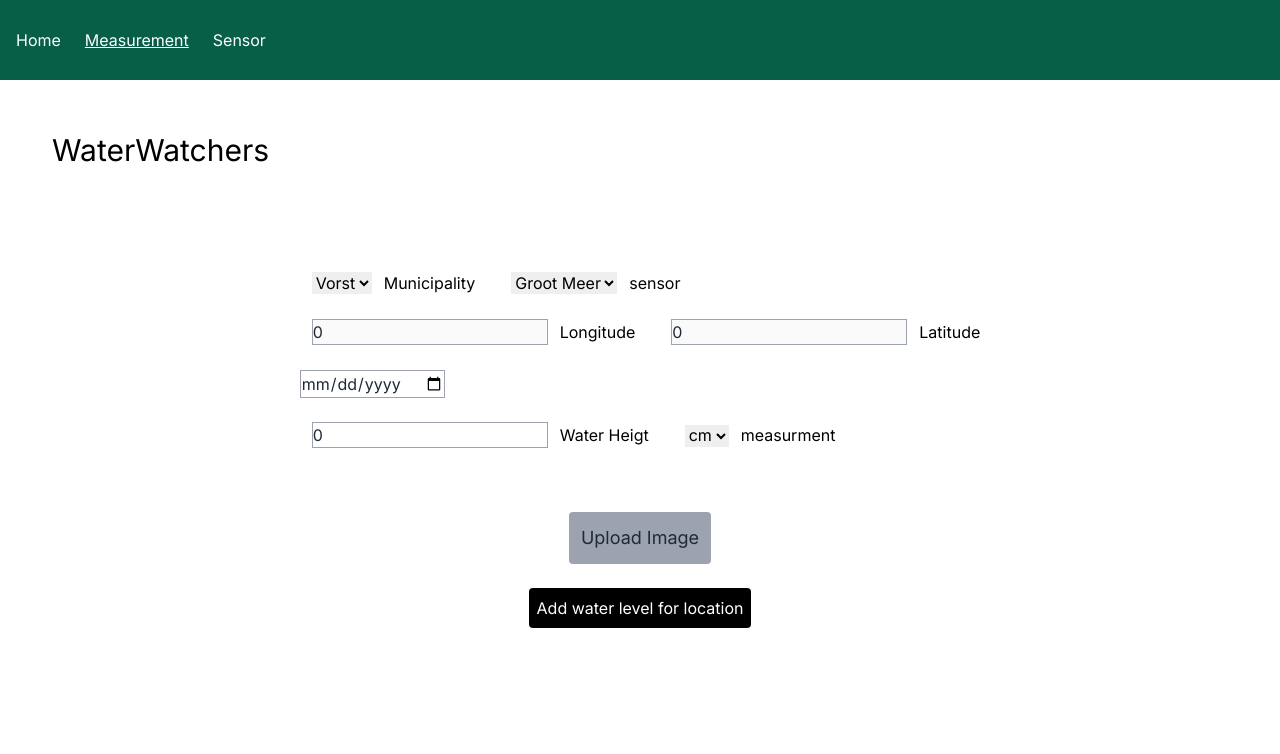
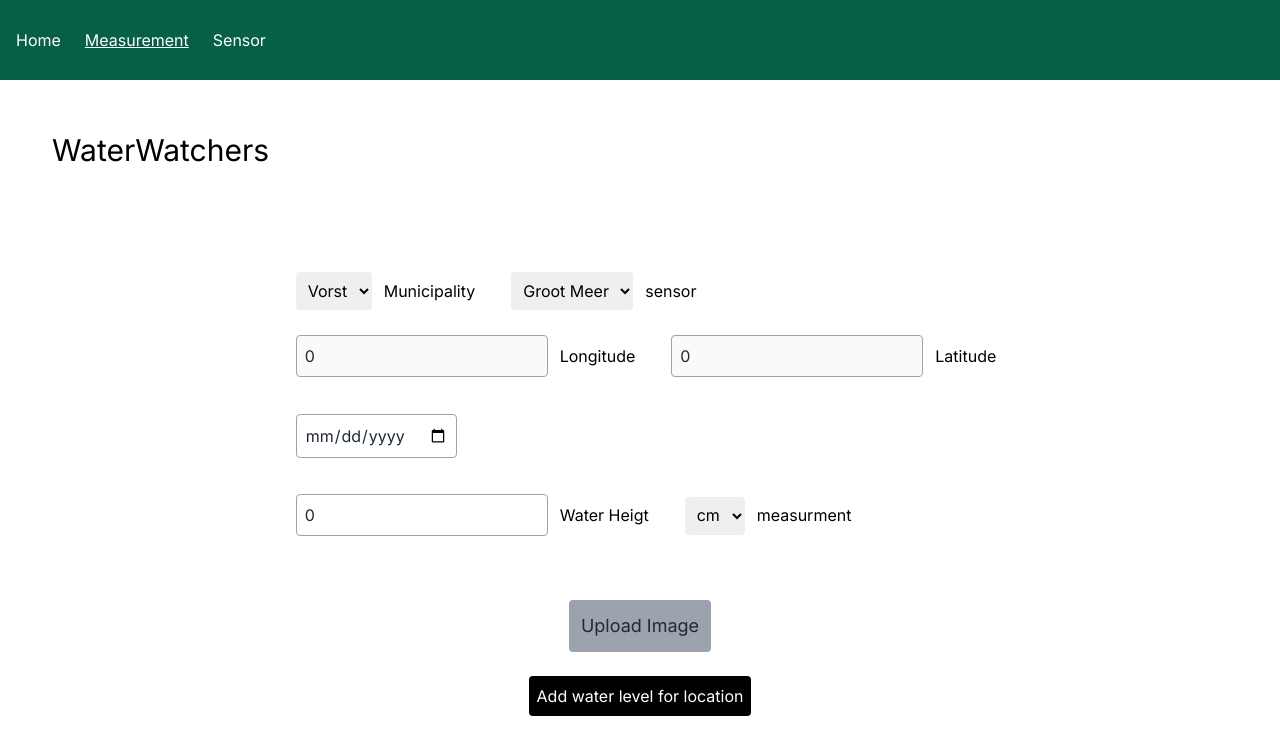
Before and after one commit to syandelbart/watermonitor, a Next.js app: page /measurement in a window 1280 px wide. Shown: the top 754 px of the page. Built offline with nearby package versions, Linux system fonts and the light colour scheme; no server answers.

Commit message:
auth fixed no longers give error on refresh

```diff
--- a/app/componets/NavBar.tsx
+++ b/app/componets/NavBar.tsx
@@ -5,8 +5,8 @@ import { getAuth, signOut } from 'firebase/auth';
 import { useRouter } from 'next/navigation'
 import  useAuthentication  from '../../hooks/use_authentication';
 import { usePathname } from 'next/navigation'
-import {Label} from 'reactstrap';
-import { Router } from "next/router";
+import { useEffect } from 'react';
+import { firebaseApp } from '../../config/firebase';
 
 const auth = getAuth();
 
@@ -14,6 +14,21 @@ const Navbar = () => {
   const router = useRouter()
   const pathname = usePathname()
   const { user } = useAuthentication();
+
+  useEffect(() => {
+    // Check if Firebase app is initialized
+    if (!firebaseApp) {
+      // Firebase app is not initialized, handle the initialization
+      import('../../config/firebase').then((module) => {
+        // Now firebaseApp is available for use
+        const { firebaseApp } = module;
+        // Perform your client-side operations with firebaseApp
+      });
+    } else {
+      // Firebase app is already initialized, use it directly
+      // Perform your client-side operations with firebaseApp
+    }
+  }, []);
 
     const handleLogout = () => {
         signOut(auth).then(() => {
@@ -49,9 +64,6 @@ const Navbar = () => {
             </ul>
             <ul className={` ${user === null ? 'hidden' : 'md:flex gap-x-6 text-white'  }`}>
                 <li>
-                    <Label className="flex m-3 text-lg items-center">{user?.email}</Label>
-                </li>
-                <li>
                     <button className="m-3 bg-transparent hover:bg-green-500 text-green-700 font-semibold hover:text-white py-2 px-4 border bg-white border-green-800 hover:border-transparent rounded"
                         title="Sign out"  onClick={() => handleLogout()} >
                         Sign Out
--- a/app/home/page.tsx
+++ b/app/home/page.tsx
@@ -4,21 +4,10 @@ import '../../config/firebase';
 import  useAuthentication  from '../../hooks/use_authentication';
 import {Label} from 'reactstrap';
 import { useRouter } from 'next/navigation'
-const auth = getAuth();
 
 export default function home() {
-  const { user } = useAuthentication();
   const router = useRouter()
 
-  const handleLogout = () => {
-    signOut(auth).then(() => {
-    // Sign-out successful.
-        router.push('/', { scroll: false })
-        console.log("Signed out successfully")
-    }).catch((error) => {
-    // An error happened.
-    });
-}
 
 return (
   <main className="flex m-10 flex-col">
--- a/app/measurement/page.tsx
+++ b/app/measurement/page.tsx
@@ -37,7 +37,7 @@ export default function Page() {
           <div>
             <label className='m-3'>
         <select
-          className='m-3'
+          className='m-3 rounded p-2'
           name="Municipality"
           value={Alarm.municipality}
           onChange={handleChangeMunicipality}
@@ -48,7 +48,7 @@ export default function Page() {
             </label>
             <label className='m-3'>
         <select
-          className='m-3'
+          className='m-3 rounded p-2'
           name="Municipality"
           value={Alarm.name}
           onChange={handleChangeName}
@@ -62,7 +62,7 @@ export default function Page() {
       <div>
         <label className='m-3'>
         <input
-          className='m-3 border border-gray-400 text-gray-800'
+          className='m-3 p-2 rounded border border-gray-400 text-gray-800'
           type="number"
           name="Longitude"
           disabled
@@ -73,7 +73,7 @@ export default function Page() {
         </label>
         <label className='m-3'>
         <input
-          className='m-3 border border-gray-400 text-gray-800'
+          className='m-3 p-2 rounded border border-gray-400 text-gray-800'
           type="number"
           name="Latitude"
           value={Sensor.latitude}
@@ -83,18 +83,20 @@ export default function Page() {
         </label>
       </div>
       <hr className='text-black'/>
+      <div className='flex m-3 justify-center items-center'>
       <input
-          className='m-3 border border-gray-400 text-gray-800'
+          className='m-3 p-2 rounded border border-gray-400 text-gray-800'
           type="date"
           name="Moment"
           placeholder='Moment'
           value={Alarm.moment}
           onChange={handleChangeMoment}
         />
+      </div>
         <div>
         <label className='m-3'>
         <input
-          className='m-3 border border-gray-400 text-gray-800'
+          className='m-3 p-2 rounded border border-gray-400 text-gray-800'
           type="result"
           name="result"
           value={Alarm.result}
@@ -104,7 +106,7 @@ export default function Page() {
         </label>
         <label className='m-3'>
         <select
-          className='m-3'
+          className='m-3 p-2 rounded'
           name="measurment"
           value={Alarm.measurment}
           onChange={handleChangeMeasurment}
--- a/app/sensor/page.tsx
+++ b/app/sensor/page.tsx
@@ -32,7 +32,7 @@ export default function Page() {
         <div className='flex m-5 flex-col justify-center items-start'>
       <label className='m-3'>
         <select
-          className='m-3 rounded'
+          className='m-3 p-2 rounded'
           name="Municipality"
           value={Sensor.municipality}
           onChange={handleChangeMunicipality}
@@ -43,7 +43,7 @@ export default function Page() {
       </label>
       <label className='m-3'>
       <input
-          className='m-3 border rounded border-gray-400 text-gray-800'
+          className='m-3 p-2 border rounded border-gray-400 text-gray-800'
           type="text"
           name="Name"
           value={Sensor.name}
@@ -54,7 +54,7 @@ export default function Page() {
       <hr />
       <label className='m-3'>
         <input
-          className='m-3 border rounded border-gray-400 text-gray-800'
+          className='m-3 p-2 border rounded border-gray-400 text-gray-800'
           type="number"
           name="Longitude"
           value={Sensor.longitude}
@@ -64,7 +64,7 @@ export default function Page() {
       </label>
       <label className='m-3'>
         <input
-          className='m-3 border rounded border-gray-400 text-gray-800'
+          className='m-3 p-2 border rounded border-gray-400 text-gray-800'
           type="number"
           name="Latitude"
           value={Sensor.latitude}
--- a/hooks/use_authentication.js
+++ b/hooks/use_authentication.js
@@ -1,8 +1,7 @@
-// useAuthentication.js
+// hooks/useAuthentication.js
 import { useState, useEffect } from 'react';
-import { getAuth, onAuthStateChanged } from 'firebase/auth';
-
-const auth = getAuth();
+import { auth } from '../config/firebase';
+import { onAuthStateChanged } from 'firebase/auth';
 
 export default function useAuthentication() {
   const [currentUser, setCurrentUser] = useState(null);
@@ -20,6 +19,7 @@ export default function useAuthentication() {
         setCurrentUser(null);
       }
     });
+
     // Cleanup the subscription when the component unmounts
     return () => unsubscribe();
   }, []);
```
Also changed, not shown: 1 other file (tests, documents, lock files or other folders).
